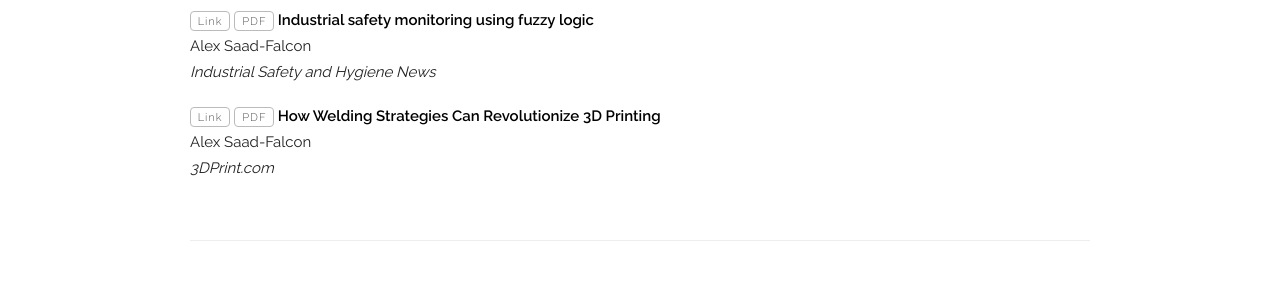
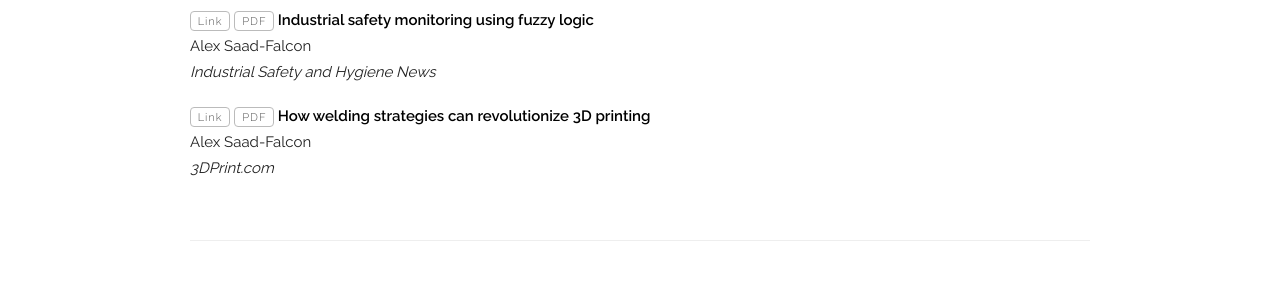
Before and after one commit to alexsaadfalcon/alexsaadfalcon.github.io, a Jekyll site: the page built from index.html, in a window 1280 px wide and 900 px high, scrolled down 1033 px. Shown: the part 153-440 px from the top of the window. Built offline with Jekyll 4.4.1, drawn with Linux system fonts in a browser that asks for light colours; some web fonts are replaced.

Commit message:
fixed caps

```diff
--- a/_data/publications.yaml
+++ b/_data/publications.yaml
@@ -23,7 +23,7 @@ papers:
     selected: y
     web: y
 
-  - title: "How Welding Strategies Can Revolutionize 3D Printing"
+  - title: "How welding strategies can revolutionize 3D printing"
     authors: "Alex Saad-Falcon"
     venue: "3DPrint.com"
     paper_pdf: "/assets/publications/2020_welding_printing/paper.pdf"
```
